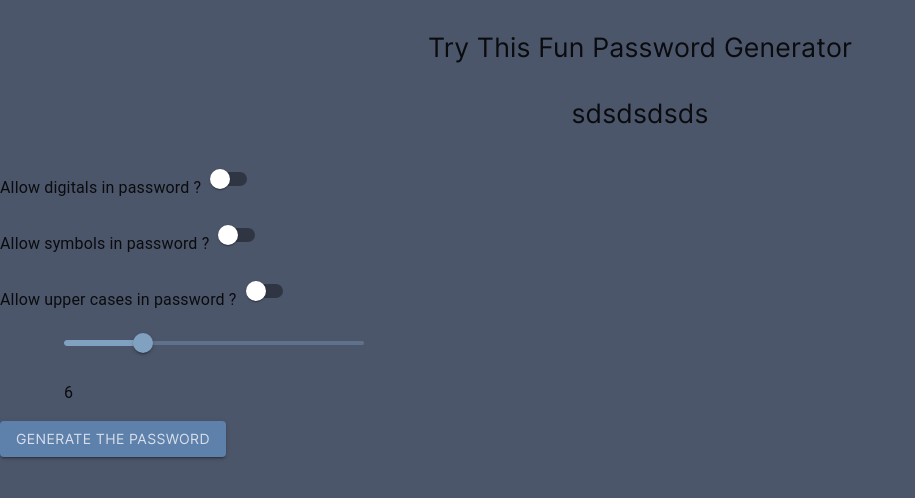
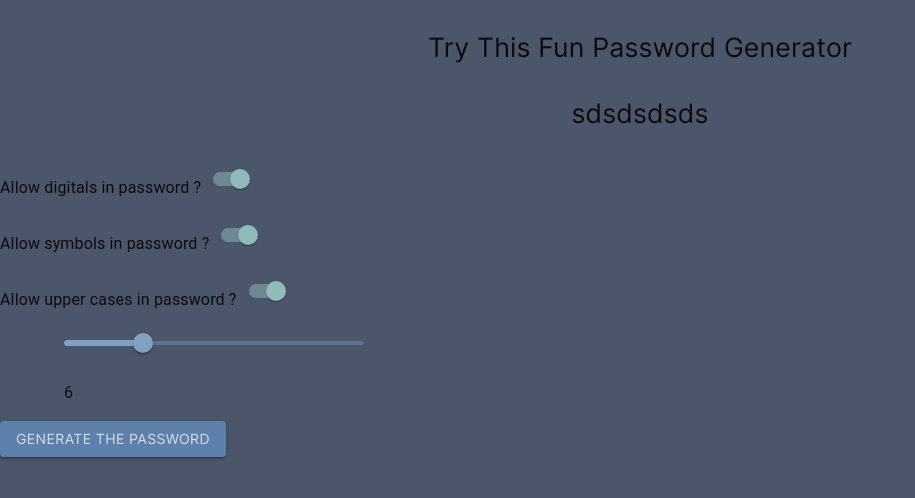
Before and after one commit to ilefM/password-generator, a React (Create React App) app: page / in a window 1280 px wide. Shown: the top 498 px of the page, without its empty margins (0-915 px from the left). Built offline with nearby package versions, Linux system fonts and the light colour scheme.

Commit message:
some refactoring

```diff
--- /dev/null
+++ b/src/components/Generator/PasswordProperty.ts
@@ -0,0 +1,6 @@
+export interface IPasswordProperty {
+    characterNb: number;
+    upperCases: boolean;
+    symbols: boolean;
+    digitals: boolean;
+}
--- a/src/components/Generator/index.tsx
+++ b/src/components/Generator/index.tsx
@@ -1,23 +1,12 @@
-import {constants} from "buffer";
 import {useState} from "react";
 import * as Constants from "../../constants";
 import CharacterNbSlider from "../CharacterNbSlider";
-import PropertySwitch from "../PropertySwitch";
+import PropertySwitch, {PropertyType} from "../PropertySwitch";
+import {IPasswordProperty} from "./PasswordProperty";
 import {Card, StyledButton, Text} from "./styles";
 
-interface IState {
-    properties: {
-        characterNb: number;
-        upperCases: boolean;
-        symbols: boolean;
-        digitals: boolean;
-    };
-}
-
 const Generator = () => {
-    const [properties, setProperties] = useState<
-        IState["properties"]
-    >({
+    const [properties, setProperties] = useState<IPasswordProperty>({
         characterNb: Constants.INITIAL_NUMBER_CHARACTERS,
         upperCases: true,
         symbols: true,
@@ -33,14 +22,20 @@ const Generator = () => {
             <PropertySwitch
                 text={Constants.PROPERTY_DIGITAL_TEXT}
                 property={properties.digitals}
+                setProperties={setProperties}
+                typeOfProperty={PropertyType.DIGITALS}
             />
             <PropertySwitch
                 text={Constants.PROPERTY_SYMBOLS_TEXT}
                 property={properties.symbols}
+                setProperties={setProperties}
+                typeOfProperty={PropertyType.SYMBOLS}
             />
             <PropertySwitch
                 text={Constants.PROPERTY_UPPER_CASES_TEXT}
                 property={properties.upperCases}
+                setProperties={setProperties}
+                typeOfProperty={PropertyType.UPPER_CASES}
             />
 
             <CharacterNbSlider property={properties.characterNb} />
--- a/src/components/PropertySwitch/index.tsx
+++ b/src/components/PropertySwitch/index.tsx
@@ -1,14 +1,28 @@
 import {Switch} from "@mui/material";
-import React, {ChangeEvent, FC, useState} from "react";
+import React, {
+    ChangeEvent,
+    Dispatch,
+    FC,
+    SetStateAction,
+    useState,
+} from "react";
+import {IPasswordProperty} from "../Generator/PasswordProperty";
 import {Container, Text} from "./styles";
 
+export enum PropertyType {
+    SYMBOLS,
+    UPPER_CASES,
+    DIGITALS,
+}
 interface IProperty {
     text: string;
     property: boolean;
+    typeOfProperty: PropertyType;
+    setProperties: Dispatch<SetStateAction<IPasswordProperty>>;
 }
 
 const PropertySwitch: FC<IProperty> = ({text, property}) => {
-    const [checked, setChecked] = useState(false);
+    const [checked, setChecked] = useState(property);
 
     const handleClick = (e: ChangeEvent<HTMLInputElement>) => {
         setChecked(e.target.checked);
```
